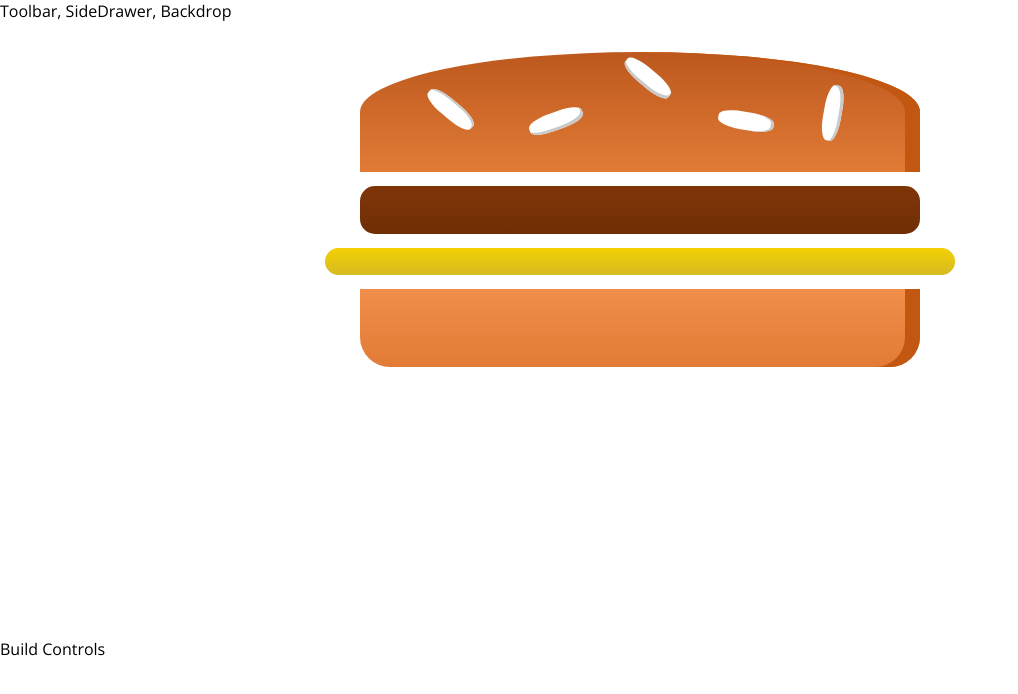
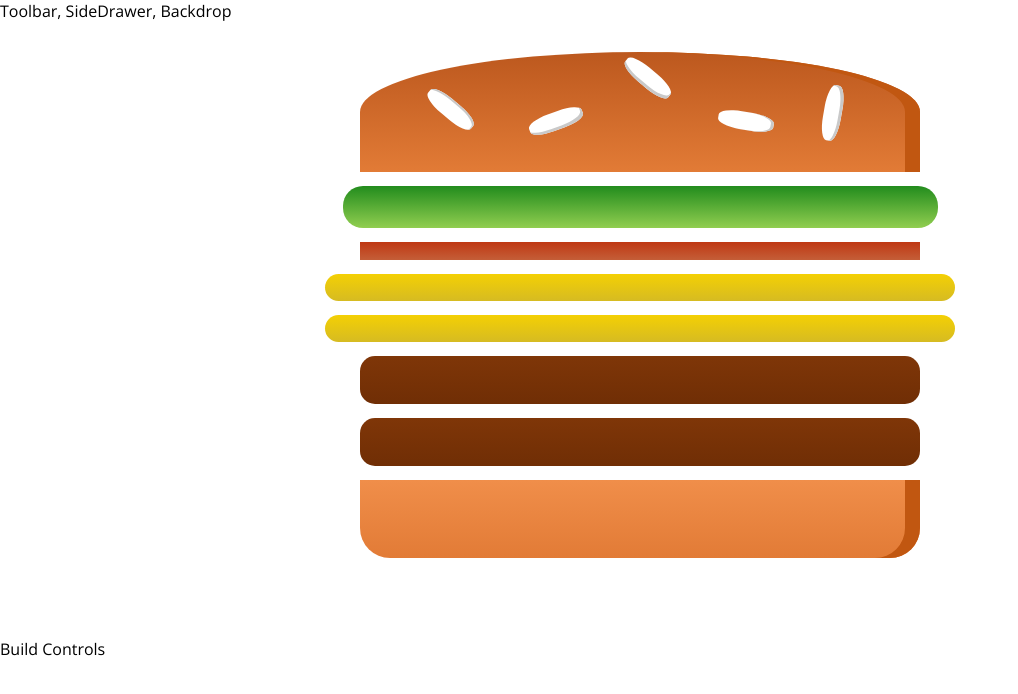
Before and after one commit to djedi-knight/burger-builder, a React (Create React App) app: page / in a window 1280 px wide. Shown: the top 694 px of the page, without its empty margins (0-1018 px from the left). Built offline with nearby package versions, Linux system fonts and the light colour scheme.

Commit message:
Outputting BurgerIngredient components dynamically

```diff
--- a/src/components/Burger/Burger.js
+++ b/src/components/Burger/Burger.js
@@ -4,11 +4,16 @@
 import styles from './Burger.module.css'
 
 const burger = (props) => {
+  const transformedIngredients = Object.keys(props.ingredients).map(ingredientKey => {
+    return [...Array(props.ingredients[ingredientKey])].map((_, index) => {
+      return <BurgerIngredient key={ingredientKey + index} type={ingredientKey}></BurgerIngredient>
+    });
+  });
+
   return (
     <div className={styles.Burger}>
       <BurgerIngredient type="bread-top"></BurgerIngredient>
-      <BurgerIngredient type="meat"></BurgerIngredient>
-      <BurgerIngredient type="cheese"></BurgerIngredient>
+      {transformedIngredients}
       <BurgerIngredient type="bread-bottom"></BurgerIngredient>
     </div>
   );
--- a/src/containers/BurgerBuilder/BurgerBuilder.js
+++ b/src/containers/BurgerBuilder/BurgerBuilder.js
@@ -4,10 +4,19 @@
 import Burger from '../../components/Burger/Burger';
 
 class BurgerBuilder extends Component {
+  state = {
+    ingredients: {
+      salad: 1,
+      bacon: 1,
+      cheese: 2,
+      meat: 2,
+    }
+  };
+
   render() {
     return (
       <Aux>
-        <Burger></Burger>
+        <Burger ingredients={this.state.ingredients}></Burger>
         <div>Build Controls</div>
       </Aux>
     );
```
